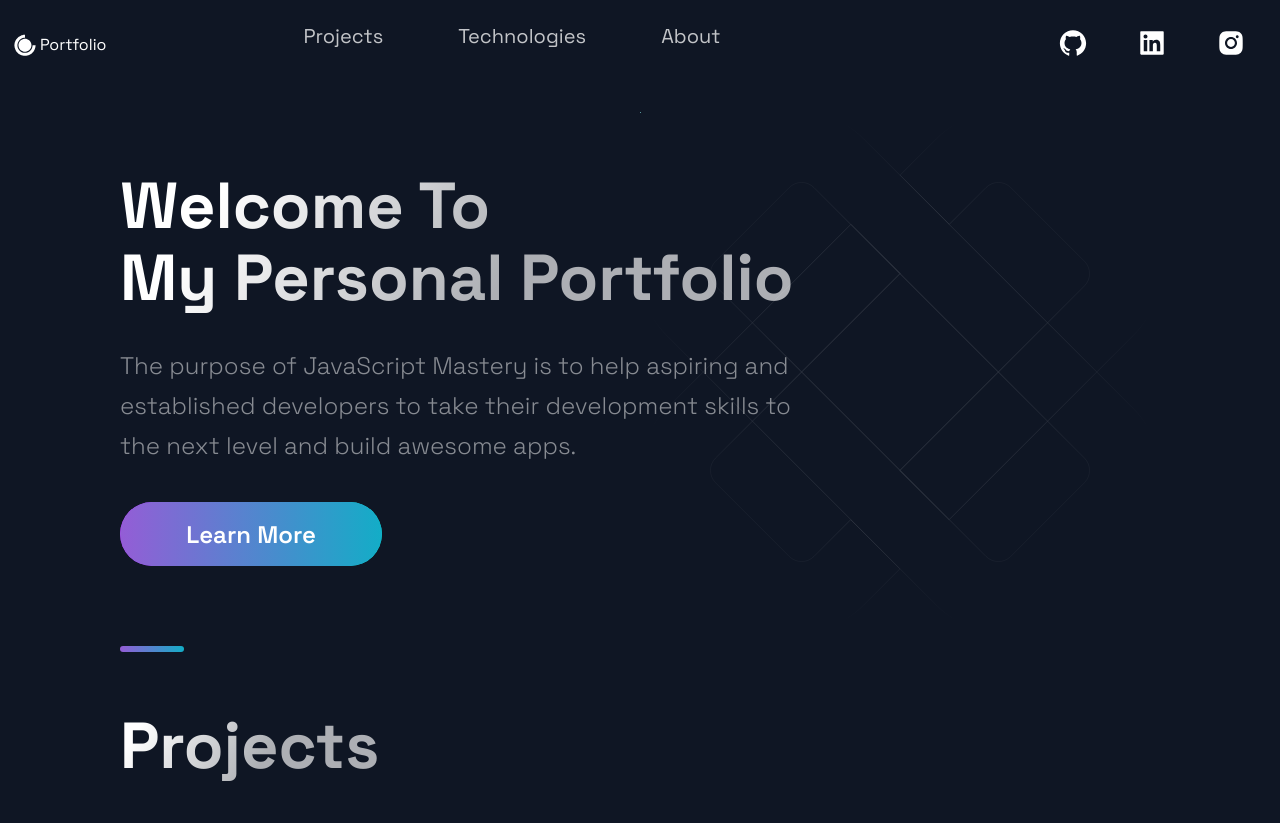
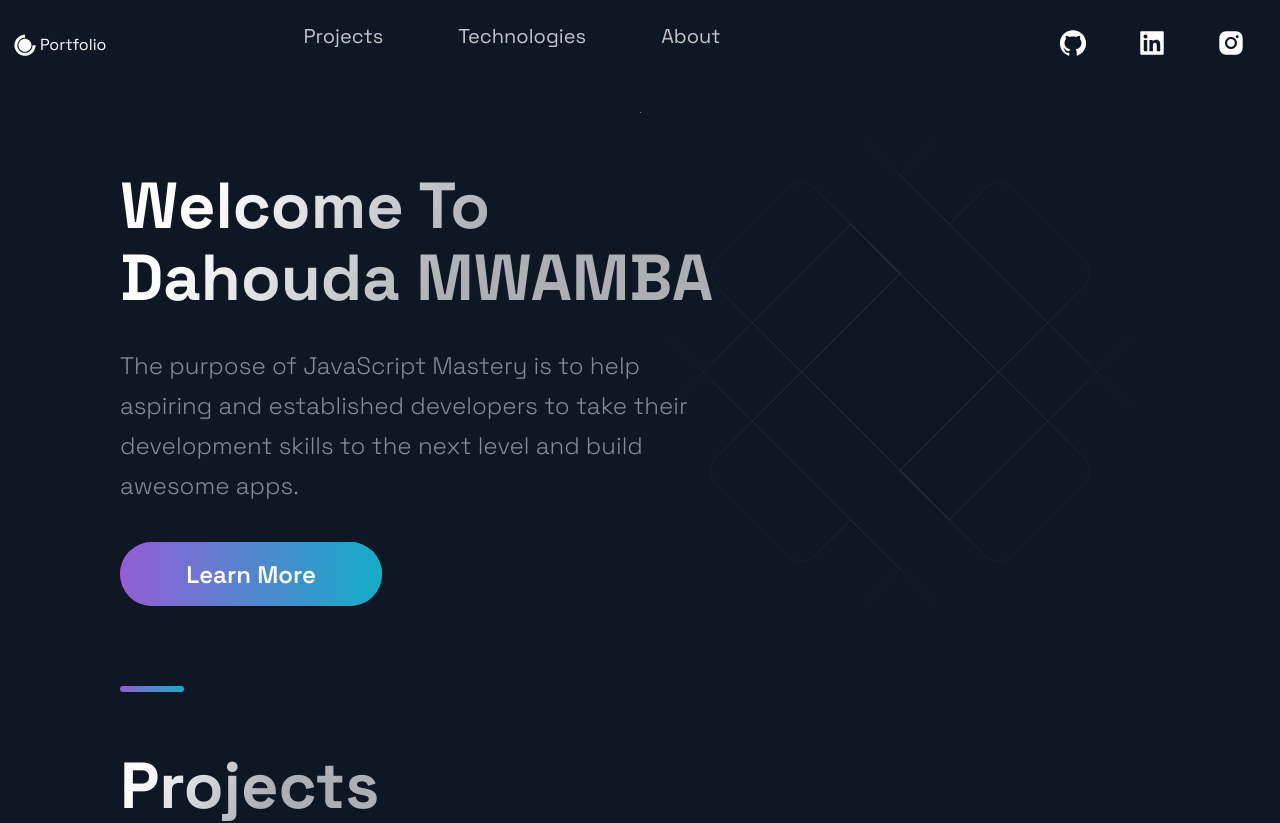
Before and after one commit to dahouda2pro/port_folio, a Next.js app: page / in a window 1280 px wide. Shown: the top 823 px of the page. Built offline with nearby package versions, Linux system fonts and the light colour scheme.

Commit message:
Update Name

```diff
--- a/src/components/Hero/Hero.js
+++ b/src/components/Hero/Hero.js
@@ -10,7 +10,7 @@ const Hero = (props) => (
       <LeftSection>
         <SectionTitle main center>
           Welcome To <br />
-          My Personal Portfolio
+          Dahouda MWAMBA
         </SectionTitle>
         <SectionText>
         The purpose of JavaScript Mastery is to help aspiring and established developers to take their development skills to the next level and build awesome apps.
```
